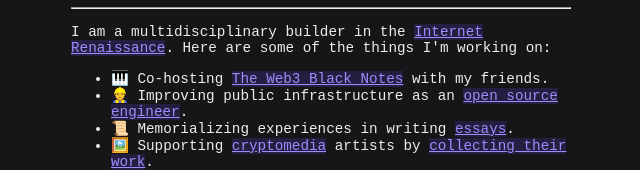
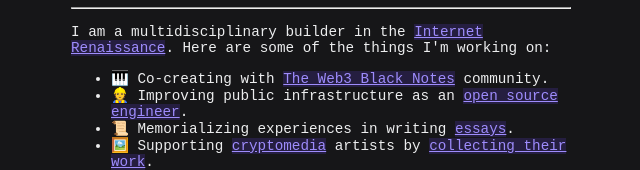
Before and after one commit to almndbtr/almndbtr.dev, a website: page index.html in a window 1280 px wide. Shown: the part 399-569 px from the top of the page, without its empty margins (319-959 px from the left). Drawn offline with Linux system fonts and the light colour scheme.

Commit message:
enhancement: update intent in web3blacknotes.xyz

```diff
--- a/index.html
+++ b/index.html
@@ -126,7 +126,7 @@
 		<p>I am a multidisciplinary builder in the <a href="https://www.youtube.com/watch?v=Xrpa2w8xees">Internet Renaissance</a>. Here are some of the things I'm working on:</p>
 
 		<ul>
-			<li>🎹 Co-hosting <a href="https://www.web3blacknotes.xyz/">The Web3 Black Notes</a> with my friends.</li>
+			<li>🎹 Co-creating with <a href="https://www.web3blacknotes.xyz/">The Web3 Black Notes</a> community.</li>
 			<li>👷 Improving public infrastructure as an <a href="https://github.com/almndbtr">open source engineer</a>. </li>
 			<li>📜 Memorializing experiences in writing <a href="https://mirror.xyz/almndbtr.eth">essays</a>.</li>
 			<li>🖼️ Supporting <a href="https://cryptomedia.wtf">cryptomedia</a> artists by <a href="https://gallery.so/almndbtr">collecting their work</a>.</li>
```
